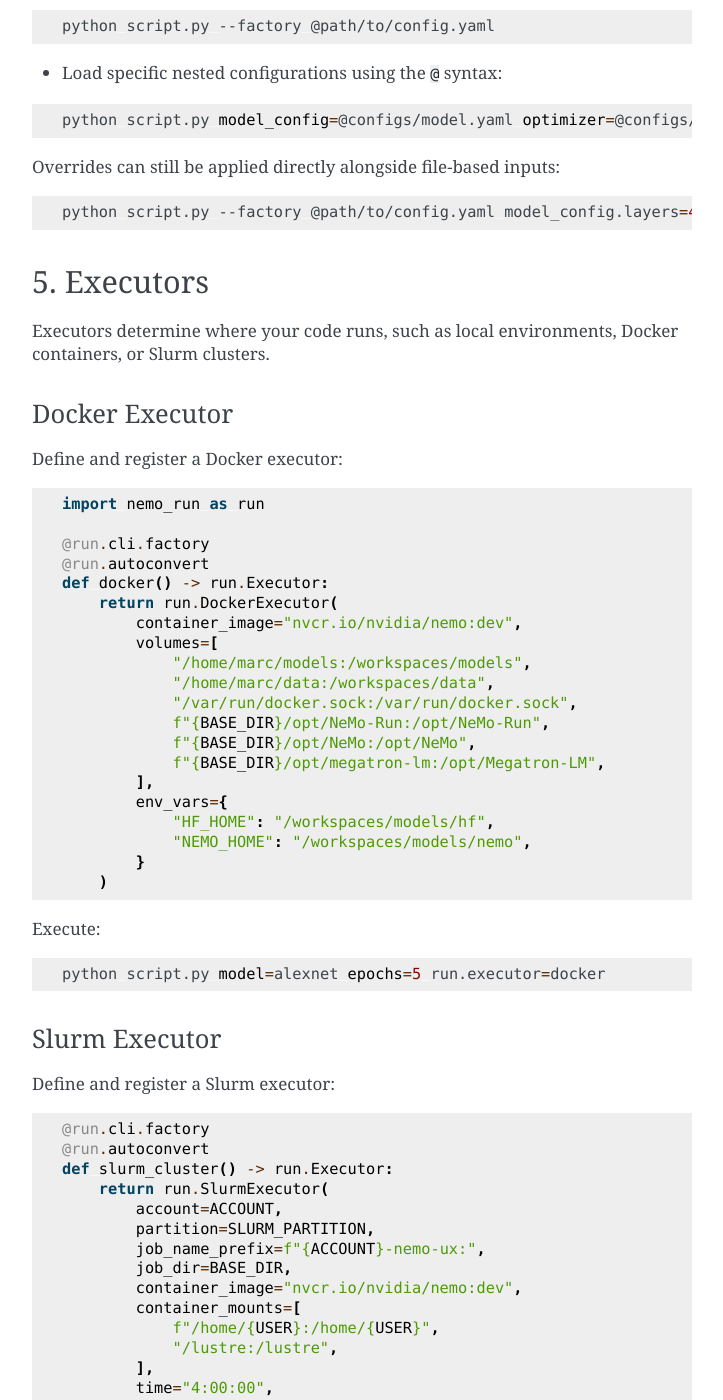
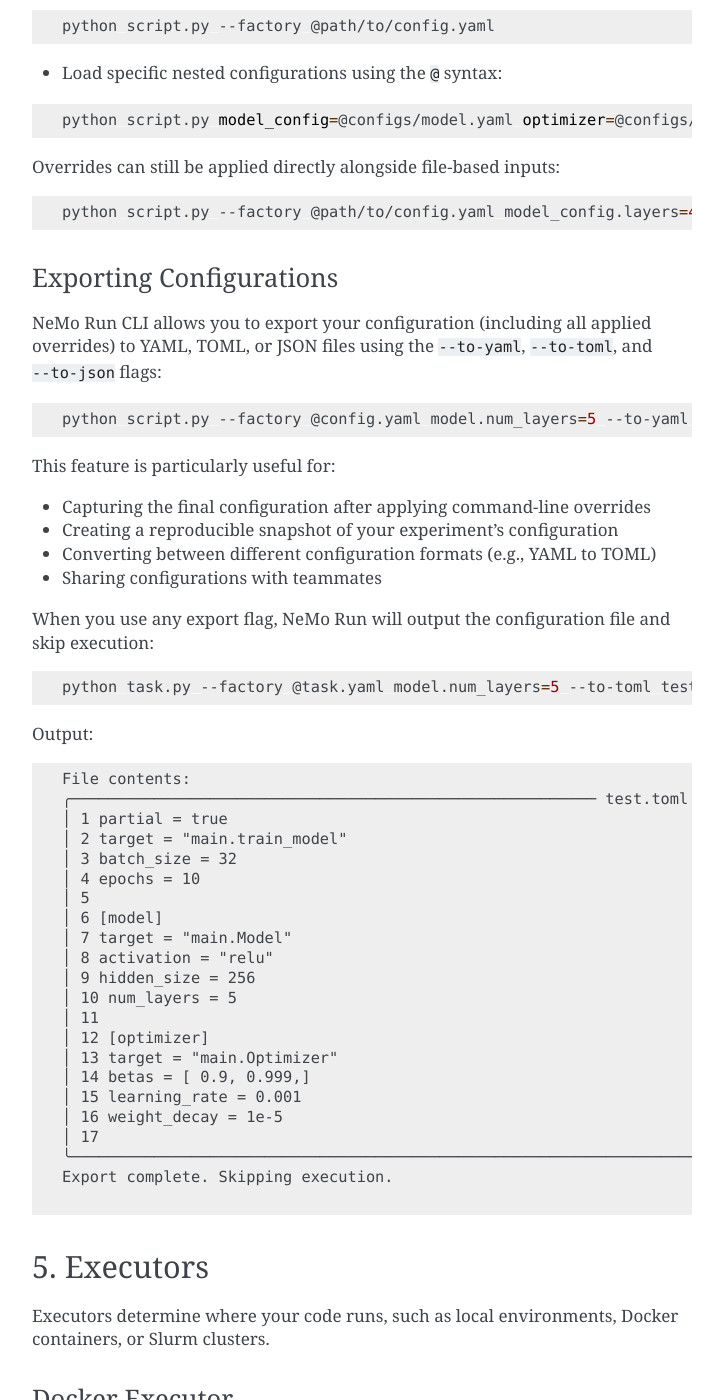
Before and after one commit to NVIDIA/NeMo-Run, a Sphinx documentation site: the page built from docs/source/guides/cli.md, in a window 1280 px wide and 1400 px high, scrolled down 4668 px. Shown: the whole window, without its empty margins (388-1111 px from the left). Built offline with Sphinx 7.4.7, drawn with Linux system fonts in a browser that asks for light colours; some of the changed text lies outside the part shown.

Commit message:
Updating guide
Signed-off-by: Marc Romeyn <mromeijn@nvidia.com>

````diff
--- a/docs/source/guides/cli.md
+++ b/docs/source/guides/cli.md
@@ -183,6 +183,54 @@
 python script.py --factory @path/to/config.yaml model_config.layers=4
 ```
 
+### Exporting Configurations
+
+NeMo Run CLI allows you to export your configuration (including all applied overrides) to YAML, TOML, or JSON files using the `--to-yaml`, `--to-toml`, and `--to-json` flags:
+
+```bash
+python script.py --factory @config.yaml model.num_layers=5 --to-yaml exported.yaml
+```
+
+This feature is particularly useful for:
+
+- Capturing the final configuration after applying command-line overrides
+- Creating a reproducible snapshot of your experiment's configuration
+- Converting between different configuration formats (e.g., YAML to TOML)
+- Sharing configurations with teammates
+
+When you use any export flag, NeMo Run will output the configuration file and skip execution:
+
+```bash
+python task.py --factory @task.yaml model.num_layers=5 --to-toml test.toml
+```
+
+Output:
+
+```
+File contents:
+╭───────────────────────────────────────────────────────── test.toml ──────────────────────────────────────────────────────────╮
+│ 1 partial = true
+│ 2 target = "main.train_model"
+│ 3 batch_size = 32
+│ 4 epochs = 10
+│ 5
+│ 6 [model]
+│ 7 target = "main.Model"
+│ 8 activation = "relu"
+│ 9 hidden_size = 256
+│ 10 num_layers = 5
+│ 11
+│ 12 [optimizer]
+│ 13 target = "main.Optimizer"
+│ 14 betas = [ 0.9, 0.999,]
+│ 15 learning_rate = 0.001
+│ 16 weight_decay = 1e-5
+│ 17
+╰──────────────────────────────────────────────────────────────────────────────────────────────────────────────────────────────╯
+Export complete. Skipping execution.
+
+```
+
 ## 5. Executors
 
 Executors determine where your code runs, such as local environments, Docker containers, or Slurm clusters.
````
Also changed, not shown: 2 other files.
